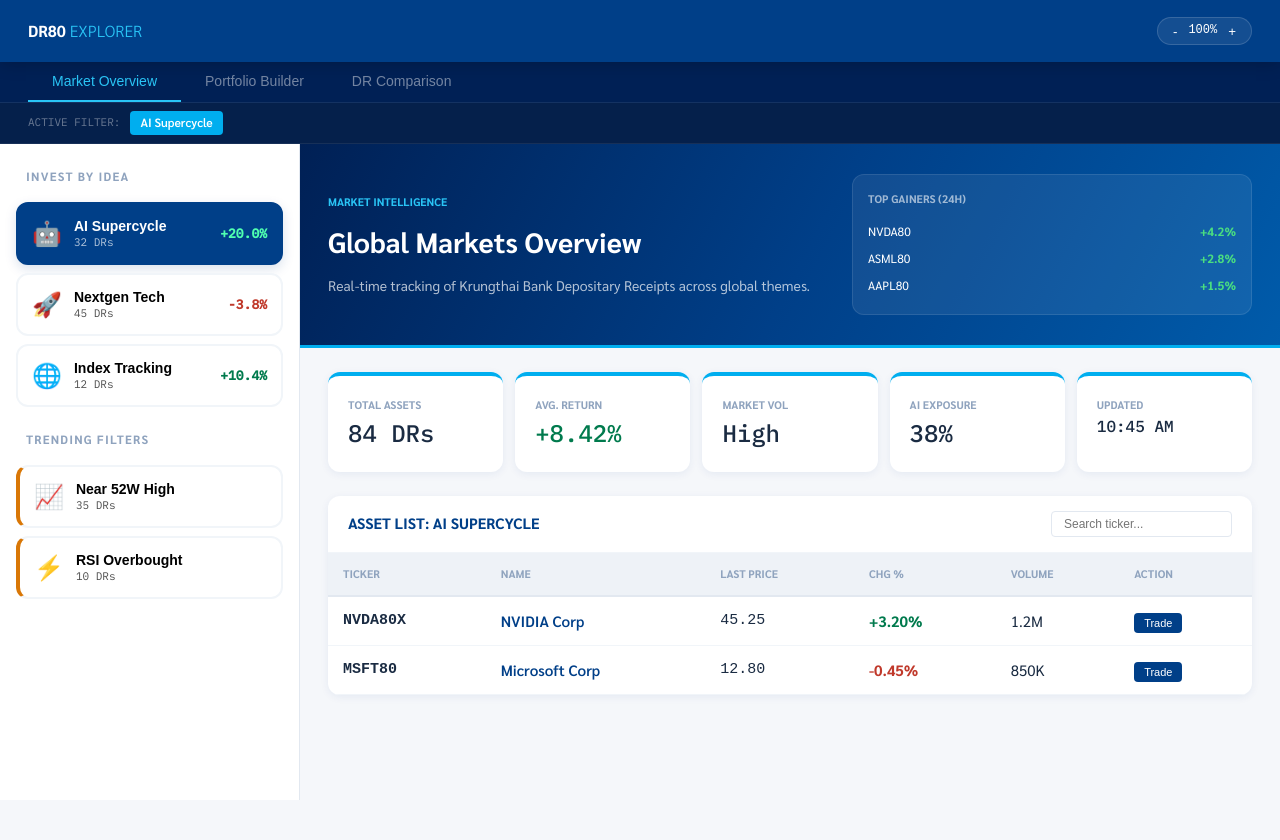
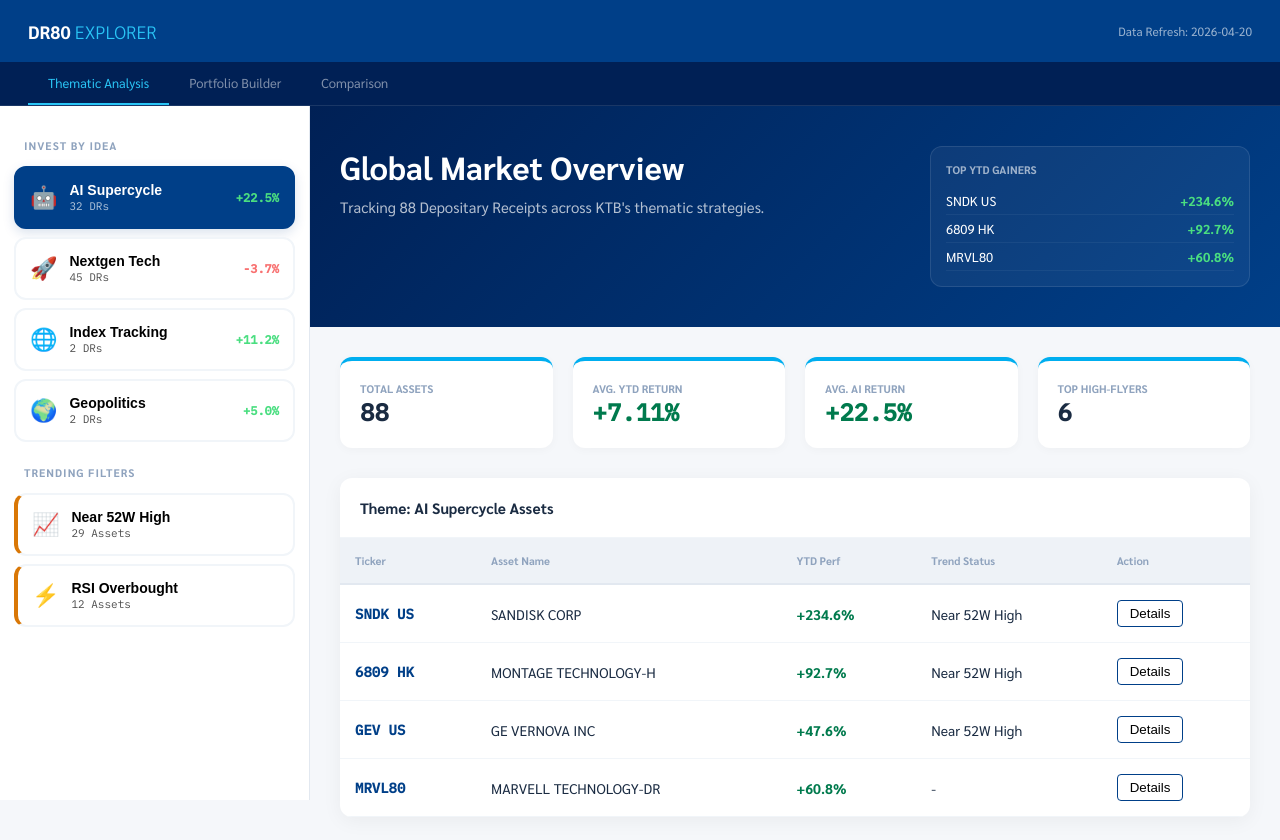
Before and after one commit to nuttaphathuayudomsin-web/dr80universe, a plain HTML site: page index.html in a window 1280 px wide. Before the commit the page ends 800 px from the top, so only its background shows below. Drawn offline with nearby package versions, Linux system fonts and the light colour scheme.

Commit message:
Update index.html

```diff
--- a/index.html
+++ b/index.html
@@ -5,154 +5,81 @@
     <meta name="viewport" content="width=device-width, initial-scale=1.0">
     <title>DR80 — KTB Depositary Receipt Explorer</title>
     <link href="https://fonts.googleapis.com/css2?family=Sarabun:wght@300;400;500;600;700&family=IBM+Plex+Mono:wght@400;500&display=swap" rel="stylesheet">
-    <script src="https://cdnjs.cloudflare.com/ajax/libs/Chart.js/4.4.1/chart.umd.js"></script>
     <style>
         :root {
-            --navy: #003F88; --navy2: #004FA8; --navy-dark: #002055;
-            --sky: #00AEEF; --sky2: #29C5F6; --sky-light: #E0F4FC; --sky-pale: #F0F9FE;
-            --green: #007A4D; --green-bg: #E0F5EC; --red: #C0392B; --red-bg: #FDECEA;
-            --amber: #D97706; --amber-bg: #FEF3C7;
-            --text: #1A2B42; --text2: #4A6080; --text3: #8FA3BE;
+            --navy: #003F88; --navy-dark: #002055;
+            --sky: #00AEEF; --sky2: #29C5F6; --sky-pale: #F0F9FE;
+            --green: #007A4D; --red: #C0392B; --amber: #D97706;
+            --text: #1A2B42; --text3: #8FA3BE;
             --border: #E2E8F0; --border2: #F1F5F9;
-            --gray50: #F5F7FA; --gray100: #EEF2F7; --gray200: #D9E2EE; --gray600: #4A6080;
-            --shadow: 0 2px 8px rgba(0,63,136,0.07); --shadow-md: 0 4px 20px rgba(0,63,136,0.10);
-            --r: 12px; --r-sm: 8px;
-            --fs: 1;
-            --sb-width: 300px; /* Sidebar Width Variable */
+            --gray50: #F5F7FA; --gray100: #EEF2F7;
+            --r: 12px; --fs: 1; --sb-width: 310px;
         }
 
         * { box-sizing: border-box; margin: 0; padding: 0; }
-        body { font-family: 'Sarabun', sans-serif; background: var(--gray50); color: var(--text); font-size: calc(15px * var(--fs)); line-height: 1.6; }
+        body { font-family: 'Sarabun', sans-serif; background: var(--gray50); color: var(--text); font-size: calc(15px * var(--fs)); }
 
-        /* HEADER & TABS (Sticky) */
-        .header { background: var(--navy); padding: 0 28px; position: sticky; top: 0; z-index: 500; box-shadow: 0 2px 16px rgba(0,0,0,0.2); }
-        .header-inner { display: flex; align-items: center; justify-content: space-between; height: 62px; }
-        .logo-main { font-size: calc(16px * var(--fs)); font-weight: 700; color: white; }
-        .logo-main span { color: var(--sky2); font-weight: 300; }
+        /* PERSISTENT HEADER */
+        .header { background: var(--navy); padding: 0 28px; position: sticky; top: 0; z-index: 500; height: 62px; display: flex; align-items: center; justify-content: space-between; }
+        .logo { font-size: 18px; font-weight: 700; color: white; }
+        .logo span { color: var(--sky2); font-weight: 300; }
 
-        .font-sizer { display: flex; align-items: center; gap: 6px; background: rgba(255,255,255,0.08); border: 1px solid rgba(255,255,255,0.15); border-radius: 20px; padding: 3px 10px; }
-        .fs-btn { background: none; border: none; color: white; cursor: pointer; padding: 0 5px; }
-
-        .page-tabs { background: var(--navy-dark); padding: 0 28px; position: sticky; top: 62px; z-index: 490; border-bottom: 1px solid rgba(255,255,255,0.08); }
-        .page-tabs-inner { display: flex; }
-        .ptab { font-size: calc(14px * var(--fs)); font-weight: 500; color: rgba(255,255,255,0.45); padding: 11px 24px; cursor: pointer; border: none; border-bottom: 2px solid transparent; background: none; transition: all 0.15s; }
+        .page-tabs { background: var(--navy-dark); position: sticky; top: 62px; z-index: 490; display: flex; padding: 0 28px; border-bottom: 1px solid rgba(255,255,255,0.1); }
+        .ptab { color: rgba(255,255,255,0.5); padding: 12px 20px; font-size: 13px; cursor: pointer; border-bottom: 2px solid transparent; }
         .ptab.active { color: var(--sky2); border-bottom-color: var(--sky2); }
 
-        .filter-status { background: rgba(0,28,72,0.98); border-bottom: 1px solid rgba(255,255,255,0.07); padding: 0 28px; position: sticky; top: 103px; z-index: 480; }
-        .filter-status-inner { display: flex; align-items: center; height: 40px; gap: 10px; }
-
-        /* --- PERSISTENT LEFT SIDEBAR --- */
+        /* PERSISTENT SIDEBAR */
         .left-sidebar {
-            position: fixed;
-            left: 0;
-            top: 143px; /* Sits below the header, tabs, and filter status */
-            width: var(--sb-width);
-            height: calc(100vh - 143px);
-            background: white;
-            border-right: 1px solid var(--border);
-            padding: 24px 16px;
-            overflow-y: auto;
-            z-index: 400;
-            display: flex;
-            flex-direction: column;
-            gap: 8px;
+            position: fixed; left: 0; top: 103px; width: var(--sb-width); height: calc(100vh - 103px);
+            background: white; border-right: 1px solid var(--border); padding: 20px 14px; overflow-y: auto; z-index: 400;
+            display: flex; flex-direction: column; gap: 8px;
         }
-
-        .side-title {
-            font-size: 12px;
-            font-weight: 700;
-            color: var(--text3);
-            text-transform: uppercase;
-            letter-spacing: 0.1em;
-            margin: 15px 0 8px 10px;
-        }
-        .side-title:first-child { margin-top: 0; }
-
+        .side-title { font-size: 11px; font-weight: 700; color: var(--text3); text-transform: uppercase; margin: 15px 0 5px 10px; letter-spacing: 1px; }
         .side-btn {
-            display: flex;
-            align-items: center;
-            gap: 12px;
-            padding: 14px;
-            background: white;
-            border: 2px solid var(--border2);
-            border-radius: var(--r);
-            cursor: pointer;
-            transition: all 0.2s cubic-bezier(0.4, 0, 0.2, 1);
-            text-align: left;
-            width: 100%;
+            display: flex; align-items: center; gap: 12px; padding: 14px; background: white; border: 2px solid var(--border2);
+            border-radius: var(--r); cursor: pointer; transition: 0.2s; text-align: left; width: 100%;
         }
         .side-btn:hover { border-color: var(--sky); background: var(--sky-pale); transform: translateX(4px); }
         .side-btn.active { background: var(--navy); border-color: var(--navy); color: white; box-shadow: 0 4px 12px rgba(0,63,136,0.15); }
-
-        .side-icon { font-size: 24px; flex-shrink: 0; }
+        .side-icon { font-size: 22px; }
         .side-info { flex: 1; }
         .side-name { display: block; font-weight: 700; font-size: 14px; }
-        .side-meta { font-size: 11px; opacity: 0.7; font-family: 'IBM Plex Mono', monospace; }
-        .side-perf { font-family: 'IBM Plex Mono', monospace; font-weight: 700; font-size: 13px; }
-        .side-btn.active .side-perf { color: #4FFFB0 !important; }
+        .side-meta { font-size: 11px; opacity: 0.7; font-family: 'IBM Plex Mono'; }
+        .side-perf { font-family: 'IBM Plex Mono'; font-weight: 700; font-size: 12px; }
 
-        /* --- MAIN CONTENT ADJUSTMENT --- */
+        /* MAIN CONTENT AREA */
         .main-container { margin-left: var(--sb-width); width: calc(100% - var(--sb-width)); }
 
-        .hero { position: relative; background: linear-gradient(118deg, var(--navy-dark) 0%, var(--navy) 52%, #005BAA 100%); color: white; padding: 30px 28px; border-bottom: 3px solid var(--sky); }
-        .hero-inner { max-width: 1200px; display: grid; grid-template-columns: 1fr 400px; gap: 24px; align-items: center; }
-        .hero-title { font-size: calc(28px * var(--fs)); font-weight: 700; }
+        .hero { background: linear-gradient(135deg, var(--navy-dark) 0%, var(--navy) 100%); color: white; padding: 40px 30px; }
+        .hero-grid { display: grid; grid-template-columns: 1fr 320px; gap: 30px; max-width: 1200px; }
+        .hero-movers { background: rgba(255,255,255,0.05); padding: 15px; border-radius: var(--r); border: 1px solid rgba(255,255,255,0.1); }
+        .m-row { display: flex; justify-content: space-between; font-size: 13px; padding: 5px 0; border-bottom: 1px solid rgba(255,255,255,0.05); }
 
-        .content { padding: 24px 28px; max-width: 1300px; }
+        .content { padding: 30px; }
+        .metrics { display: grid; grid-template-columns: repeat(4, 1fr); gap: 20px; margin-bottom: 30px; }
+        .m-card { background: white; padding: 20px; border-radius: var(--r); border-top: 4px solid var(--sky); box-shadow: 0 2px 10px rgba(0,0,0,0.03); }
+        .m-label { font-size: 11px; color: var(--text3); text-transform: uppercase; font-weight: 700; }
+        .m-val { font-size: 24px; font-weight: 700; font-family: 'IBM Plex Mono'; }
 
-        /* METRICS */
-        .metrics { display: grid; grid-template-columns: repeat(5, 1fr); gap: 12px; margin-bottom: 24px; }
-        .mc { background: white; padding: 20px; border-radius: var(--r); box-shadow: var(--shadow); border-top: 4px solid var(--sky); }
-        .mc-label { font-size: 11px; color: var(--text3); font-weight: 700; text-transform: uppercase; }
-        .mc-val { font-family: 'IBM Plex Mono', monospace; font-size: 24px; font-weight: 500; }
-
-        /* TABLE */
-        .table-card { background: white; border-radius: var(--r); overflow: hidden; box-shadow: var(--shadow); }
-        .tbl-wrap { overflow-x: auto; }
-        table { width: 100%; border-collapse: collapse; min-width: 900px; }
-        thead th { background: var(--gray100); padding: 12px 15px; text-align: left; font-size: 11px; color: var(--text3); text-transform: uppercase; border-bottom: 2px solid var(--border); }
-        tbody td { padding: 12px 15px; border-bottom: 1px solid var(--border2); white-space: nowrap; }
-        .td-name { font-weight: 600; color: var(--navy); }
-
-        /* MOVERS IN HERO */
-        .hero-movers { background: rgba(255,255,255,0.07); border-radius: var(--r); padding: 15px; border: 1px solid rgba(255,255,255,0.1); }
-        .hm-row { display: flex; justify-content: space-between; padding: 4px 0; font-size: 12px; }
-
-        @media(max-width: 1000px) {
-            .left-sidebar { display: none; }
-            .main-container { margin-left: 0; width: 100%; }
-        }
+        .table-card { background: white; border-radius: var(--r); box-shadow: 0 4px 20px rgba(0,0,0,0.05); overflow: hidden; }
+        table { width: 100%; border-collapse: collapse; }
+        thead th { background: var(--gray100); padding: 15px; text-align: left; font-size: 11px; color: var(--text3); border-bottom: 2px solid var(--border); }
+        tbody td { padding: 15px; border-bottom: 1px solid var(--border2); font-size: 14px; }
+        .ticker { font-family: 'IBM Plex Mono'; font-weight: 700; color: var(--navy); }
     </style>
 </head>
 <body>
 
     <header class="header">
-        <div class="header-inner">
-            <div class="logo-main">DR80 <span>EXPLORER</span></div>
-            <div class="header-right">
-                <div class="font-sizer">
-                    <button class="fs-btn" onclick="updateFS(-0.1)">-</button>
-                    <span id="fs-label" style="color:white; font-family: monospace; font-size: 12px;">100%</span>
-                    <button class="fs-btn" onclick="updateFS(0.1)">+</button>
-                </div>
-            </div>
-        </div>
+        <div class="logo">DR80 <span>EXPLORER</span></div>
+        <div style="color: white; font-size: 12px; opacity: 0.6;">Data Refresh: 2026-04-20</div>
     </header>
 
     <nav class="page-tabs">
-        <div class="page-tabs-inner">
-            <button class="ptab active">Market Overview</button>
-            <button class="ptab">Portfolio Builder</button>
-            <button class="ptab">DR Comparison</button>
-        </div>
+        <div class="ptab active">Thematic Analysis</div>
+        <div class="ptab">Portfolio Builder</div>
+        <div class="ptab">Comparison</div>
     </nav>
-
-    <div class="filter-status">
-        <div class="filter-status-inner">
-            <span style="color: rgba(255,255,255,0.4); font-size: 11px; font-family: 'IBM Plex Mono';">ACTIVE FILTER:</span>
-            <div style="background: var(--sky); color: white; padding: 2px 10px; border-radius: 4px; font-size: 12px; font-weight: 600;">AI Supercycle</div>
-        </div>
-    </div>
 
     <aside class="left-sidebar">
         <div class="side-title">Invest by Idea</div>
@@ -163,7 +90,7 @@
                 <span class="side-name">AI Supercycle</span>
                 <span class="side-meta">32 DRs</span>
             </div>
-            <span class="side-perf" style="color: var(--green);">+20.0%</span>
+            <span class="side-perf" style="color: #4ADE80;">+22.5%</span>
         </button>
 
         <button class="side-btn">
@@ -172,16 +99,25 @@
                 <span class="side-name">Nextgen Tech</span>
                 <span class="side-meta">45 DRs</span>
             </div>
-            <span class="side-perf" style="color: var(--red);">-3.8%</span>
+            <span class="side-perf" style="color: #F87171;">-3.7%</span>
         </button>
 
         <button class="side-btn">
             <span class="side-icon">🌐</span>
             <div class="side-info">
                 <span class="side-name">Index Tracking</span>
-                <span class="side-meta">12 DRs</span>
+                <span class="side-meta">2 DRs</span>
             </div>
-            <span class="side-perf" style="color: var(--green);">+10.4%</span>
+            <span class="side-perf" style="color: #4ADE80;">+11.2%</span>
+        </button>
+
+        <button class="side-btn">
+            <span class="side-icon">🌍</span>
+            <div class="side-info">
+                <span class="side-name">Geopolitics</span>
+                <span class="side-meta">2 DRs</span>
+            </div>
+            <span class="side-perf" style="color: #4ADE80;">+5.0%</span>
         </button>
 
         <div class="side-title">Trending Filters</div>
@@ -190,7 +126,7 @@
             <span class="side-icon">📈</span>
             <div class="side-info">
                 <span class="side-name">Near 52W High</span>
-                <span class="side-meta">35 DRs</span>
+                <span class="side-meta">29 Assets</span>
             </div>
         </button>
 
@@ -198,91 +134,89 @@
             <span class="side-icon">⚡</span>
             <div class="side-info">
                 <span class="side-name">RSI Overbought</span>
-                <span class="side-meta">10 DRs</span>
+                <span class="side-meta">12 Assets</span>
             </div>
         </button>
     </aside>
 
     <div class="main-container">
         <section class="hero">
-            <div class="hero-inner">
+            <div class="hero-grid">
                 <div>
-                    <div style="color: var(--sky2); font-size: 11px; font-weight: 700; margin-bottom: 8px;">MARKET INTELLIGENCE</div>
-                    <h1 class="hero-title">Global Markets <span>Overview</span></h1>
-                    <p style="opacity: 0.7; margin-top: 10px; font-size: 14px;">Real-time tracking of Krungthai Bank Depositary Receipts across global themes.</p>
+                    <h1 style="font-size: 32px;">Global Market Overview</h1>
+                    <p style="opacity: 0.7; margin-top: 10px;">Tracking 88 Depositary Receipts across KTB's thematic strategies.</p>
                 </div>
                 <div class="hero-movers">
-                    <div style="font-size: 11px; font-weight: 700; margin-bottom: 10px; opacity: 0.6;">TOP GAINERS (24H)</div>
-                    <div class="hm-row"><span>NVDA80</span> <b style="color: #4ADE80;">+4.2%</b></div>
-                    <div class="hm-row"><span>ASML80</span> <b style="color: #4ADE80;">+2.8%</b></div>
-                    <div class="hm-row"><span>AAPL80</span> <b style="color: #4ADE80;">+1.5%</b></div>
+                    <div style="font-size: 11px; font-weight: 700; opacity: 0.6; margin-bottom: 10px;">TOP YTD GAINERS</div>
+                    <div class="m-row"><span>SNDK US</span> <b style="color: #4ADE80;">+234.6%</b></div>
+                    <div class="m-row"><span>6809 HK</span> <b style="color: #4ADE80;">+92.7%</b></div>
+                    <div class="m-row"><span>MRVL80</span> <b style="color: #4ADE80;">+60.8%</b></div>
                 </div>
             </div>
         </section>
 
         <main class="content">
             <div class="metrics">
-                <div class="mc"><div class="mc-label">Total Assets</div><div class="mc-val">84 DRs</div></div>
-                <div class="mc"><div class="mc-label">Avg. Return</div><div class="mc-val" style="color: var(--green);">+8.42%</div></div>
-                <div class="mc"><div class="mc-label">Market Vol</div><div class="mc-val">High</div></div>
-                <div class="mc"><div class="mc-label">AI Exposure</div><div class="mc-val">38%</div></div>
-                <div class="mc"><div class="mc-label">Updated</div><div class="mc-val" style="font-size: 16px;">10:45 AM</div></div>
+                <div class="m-card"><div class="m-label">Total Assets</div><div class="m-val">88</div></div>
+                <div class="m-card"><div class="m-label">Avg. YTD Return</div><div class="m-val" style="color: var(--green);">+7.11%</div></div>
+                <div class="m-card"><div class="m-label">Avg. AI Return</div><div class="m-val" style="color: var(--green);">+22.5%</div></div>
+                <div class="m-card"><div class="m-label">Top High-Flyers</div><div class="m-val">6</div></div>
             </div>
 
             <div class="table-card">
-                <div style="padding: 15px 20px; border-bottom: 1px solid var(--border2); display: flex; justify-content: space-between;">
-                    <span style="font-weight: 700; color: var(--navy);">ASSET LIST: AI SUPERCYCLE</span>
-                    <input type="text" placeholder="Search ticker..." style="padding: 5px 12px; border-radius: 4px; border: 1px solid var(--border); font-size: 12px;">
+                <div style="padding: 20px; border-bottom: 1px solid var(--border2); font-weight: 700;">
+                    Theme: AI Supercycle Assets
                 </div>
-                <div class="tbl-wrap">
                 <table>
                     <thead>
                         <tr>
                             <th>Ticker</th>
-                                <th>Name</th>
-                                <th>Last Price</th>
-                                <th>Chg %</th>
-                                <th>Volume</th>
+                            <th>Asset Name</th>
+                            <th>YTD Perf</th>
+                            <th>Trend Status</th>
                             <th>Action</th>
                         </tr>
                     </thead>
                     <tbody>
                         <tr>
-                                <td style="font-family: monospace; font-weight: 700;">NVDA80X</td>
-                                <td class="td-name">NVIDIA Corp</td>
-                                <td style="font-family: monospace;">45.25</td>
-                                <td style="color: var(--green); font-weight: 700;">+3.20%</td>
-                                <td>1.2M</td>
-                                <td><button style="background: var(--navy); color: white; border: none; padding: 4px 10px; border-radius: 4px; font-size: 11px; cursor: pointer;">Trade</button></td>
+                            <td class="ticker">SNDK US</td>
+                            <td>SANDISK CORP</td>
+                            <td style="color: var(--green); font-weight: 700;">+234.6%</td>
+                            <td>Near 52W High</td>
+                            <td><button style="padding: 5px 12px; border-radius: 4px; border: 1px solid var(--navy); background: none; cursor: pointer;">Details</button></td>
                         </tr>
                         <tr>
-                                <td style="font-family: monospace; font-weight: 700;">MSFT80</td>
-                                <td class="td-name">Microsoft Corp</td>
-                                <td style="font-family: monospace;">12.80</td>
-                                <td style="color: var(--red); font-weight: 700;">-0.45%</td>
-                                <td>850K</td>
-                                <td><button style="background: var(--navy); color: white; border: none; padding: 4px 10px; border-radius: 4px; font-size: 11px; cursor: pointer;">Trade</button></td>
+                            <td class="ticker">6809 HK</td>
+                            <td>MONTAGE TECHNOLOGY-H</td>
+                            <td style="color: var(--green); font-weight: 700;">+92.7%</td>
+                            <td>Near 52W High</td>
+                            <td><button style="padding: 5px 12px; border-radius: 4px; border: 1px solid var(--navy); background: none; cursor: pointer;">Details</button></td>
+                        </tr>
+                        <tr>
+                            <td class="ticker">GEV US</td>
+                            <td>GE VERNOVA INC</td>
+                            <td style="color: var(--green); font-weight: 700;">+47.6%</td>
+                            <td>Near 52W High</td>
+                            <td><button style="padding: 5px 12px; border-radius: 4px; border: 1px solid var(--navy); background: none; cursor: pointer;">Details</button></td>
+                        </tr>
+                        <tr>
+                            <td class="ticker">MRVL80</td>
+                            <td>MARVELL TECHNOLOGY-DR</td>
+                            <td style="color: var(--green); font-weight: 700;">+60.8%</td>
+                            <td>-</td>
+                            <td><button style="padding: 5px 12px; border-radius: 4px; border: 1px solid var(--navy); background: none; cursor: pointer;">Details</button></td>
                         </tr>
                     </tbody>
                 </table>
-                </div>
             </div>
         </main>
     </div>
 
     <script>
-        let currentFS = 1.0;
-        function updateFS(delta) {
-            currentFS = Math.min(Math.max(0.8, currentFS + delta), 1.3);
-            document.documentElement.style.setProperty('--fs', currentFS);
-            document.getElementById('fs-label').innerText = Math.round(currentFS * 100) + "%";
-        }
-
-        // Sidebar Active Toggle
-        const sideBtns = document.querySelectorAll('.side-btn');
-        sideBtns.forEach(btn => {
+        const btns = document.querySelectorAll('.side-btn');
+        btns.forEach(btn => {
             btn.addEventListener('click', () => {
-                sideBtns.forEach(b => b.classList.remove('active'));
+                btns.forEach(b => b.classList.remove('active'));
                 btn.classList.add('active');
             });
         });
```
Lines whose indentation alone changed are shown as unchanged.
